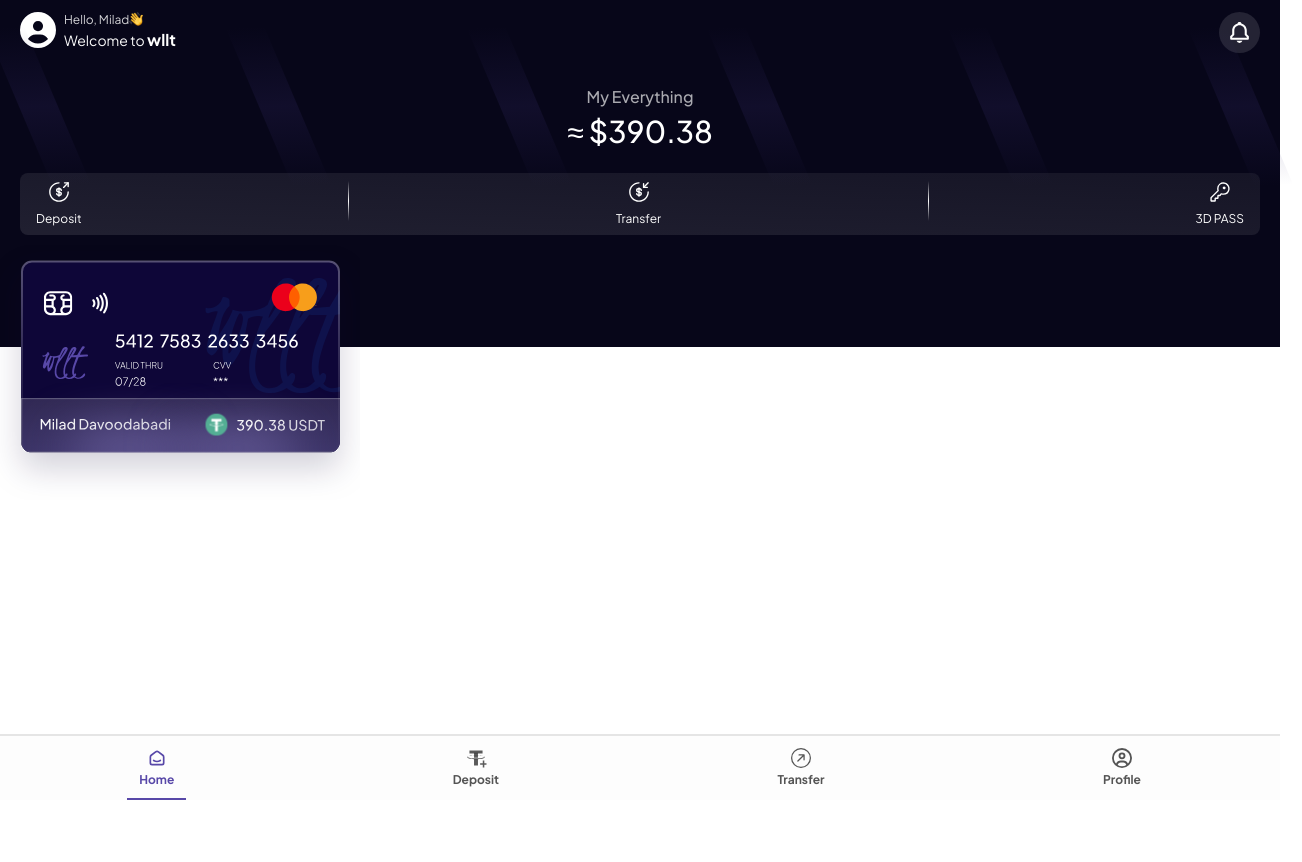
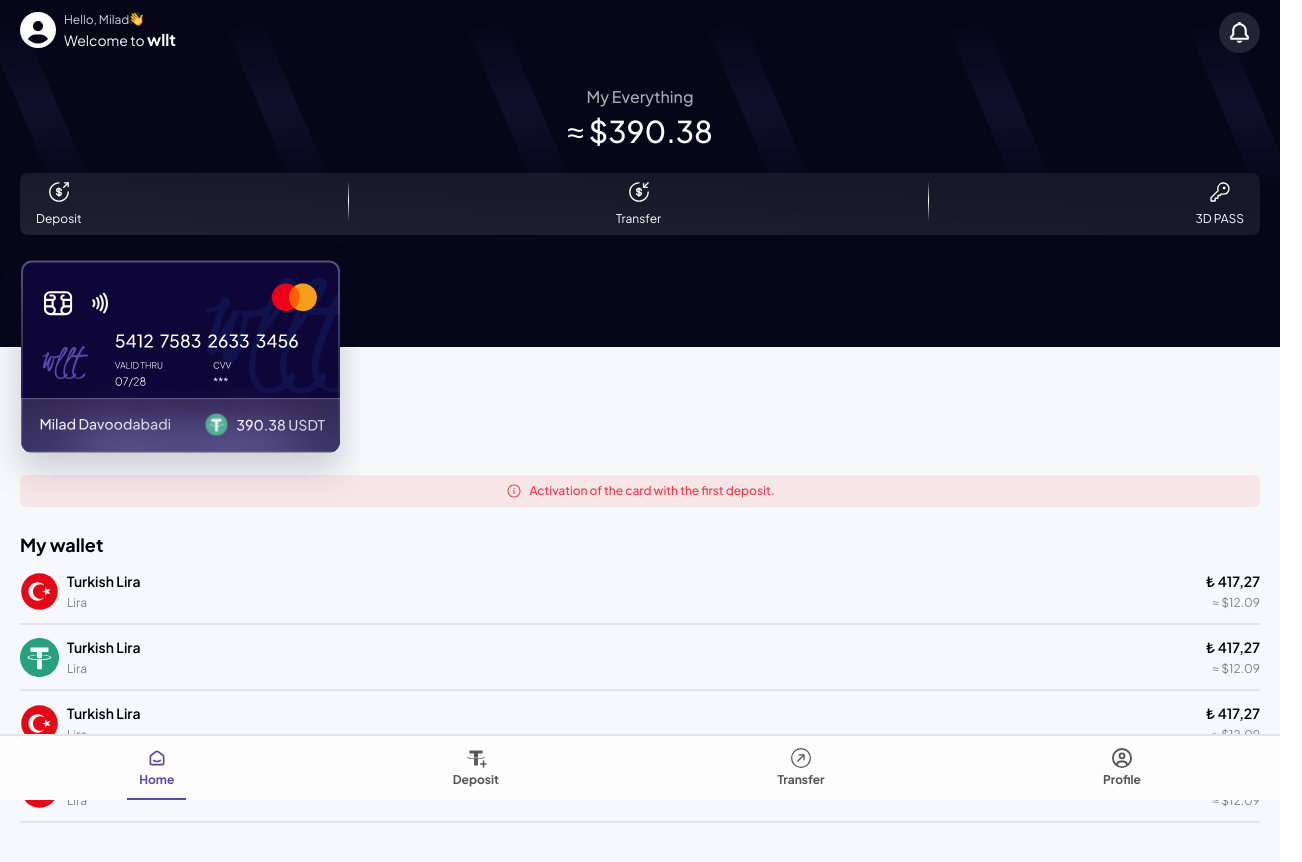
Before and after one commit to sepehrsdgh/mastercard, a Next.js app: page /main/home in a window 1280 px wide. Shown: the top 862 px of the page, 1302 px wide, since content can reach past the window. Before the commit the page ends 800 px from the top, so only its background shows below. Built offline with nearby package versions, Linux system fonts and the light colour scheme.

Commit message:
Home page UI done

```diff
--- a/app/main/home/page.jsx
+++ b/app/main/home/page.jsx
@@ -1,9 +1,129 @@
 import React from "react";
 import { FaCircleUser } from "react-icons/fa6";
 import { BiBell } from "react-icons/bi";
+import { LiaInfoCircleSolid } from "react-icons/lia";
 import { Deposit, Mastercard, Transfer, WavingHandSVG } from "./svgs";
 import { VscKey } from "react-icons/vsc";
+const accounts = [
+  {
+    icon: (
+      <svg
+        width="39"
+        height="39"
+        viewBox="0 0 39 39"
+        fill="none"
+        xmlns="http://www.w3.org/2000/svg"
+      >
+        <path
+          d="M19.5 37.7812C29.5965 37.7812 37.7812 29.5965 37.7812 19.5C37.7812 9.40354 29.5965 1.21875 19.5 1.21875C9.40354 1.21875 1.21875 9.40354 1.21875 19.5C1.21875 29.5965 9.40354 37.7812 19.5 37.7812Z"
+          fill="#E30917"
+        />
+        <path
+          d="M25.1672 23.7656L25.2281 20.475L21.9375 19.5L25.2281 18.525L25.1672 15.2344L27.1781 17.8547L30.4688 16.8797L28.4578 19.5L30.4688 22.1203L27.1781 21.1453L25.1672 23.7656Z"
+          fill="white"
+        />
+        <path
+          d="M20.2313 26.8125C16.2094 26.8125 12.9797 23.5219 12.9797 19.5C12.9797 15.4781 16.2094 12.1875 20.2313 12.1875C21.7547 12.1875 23.1562 12.675 24.375 13.4672C22.7297 11.5781 20.2922 10.3594 17.55 10.3594C12.5531 10.3594 8.53125 14.4422 8.53125 19.5C8.53125 24.5578 12.5531 28.6406 17.55 28.6406C20.2922 28.6406 22.7297 27.4219 24.375 25.5328C23.2172 26.325 21.8156 26.8125 20.2313 26.8125Z"
+          fill="white"
+        />
+      </svg>
+    ),
+    title: "Turkish Lira",
+    currency: "Lira",
+    currencySymbol: "₺",
+    amount: "417,27",
+  },
+  {
+    icon: (
+      <svg
+        width="39"
+        height="39"
+        viewBox="0 0 39 39"
+        fill="none"
+        xmlns="http://www.w3.org/2000/svg"
+      >
+        <g clipPath="url(#clip0_129_686)">
+          <path
+            d="M19.5 39C30.2696 39 39 30.2696 39 19.5C39 8.73045 30.2696 0 19.5 0C8.73045 0 0 8.73045 0 19.5C0 30.2696 8.73045 39 19.5 39Z"
+            fill="#26A17B"
+          />
+          <path
+            fillRule="evenodd"
+            clipRule="evenodd"
+            d="M21.8425 21.1855V21.1831C21.7085 21.1929 21.0174 21.2343 19.4757 21.2343C18.2448 21.2343 17.3783 21.1977 17.0736 21.1831V21.1868C12.3351 20.9784 8.79825 20.1533 8.79825 19.1661C8.79825 18.1789 12.3351 17.355 17.0736 17.143V20.3653C17.3831 20.3873 18.2704 20.4397 19.4964 20.4397C20.9675 20.4397 21.7048 20.3787 21.8425 20.3665V17.1454C26.5713 17.3562 30.0996 18.1813 30.0996 19.1661C30.0996 20.1533 26.5713 20.9759 21.8425 21.1855ZM21.8425 16.8102V13.9267H28.4408V9.52942H10.4753V13.9267H17.0736V16.809C11.7111 17.0552 7.67822 18.1179 7.67822 19.3903C7.67822 20.6627 11.7111 21.7242 17.0736 21.9716V31.2122H21.8425V21.9692C27.1965 21.723 31.2196 20.6615 31.2196 19.3903C31.2196 18.1192 27.1965 17.0576 21.8425 16.8102Z"
+            fill="white"
+          />
+        </g>
+        <defs>
+          <clipPath id="clip0_129_686">
+            <rect width="39" height="39" fill="white" />
+          </clipPath>
+        </defs>
+      </svg>
+    ),
+    title: "Turkish Lira",
+    currency: "Lira",
+    currencySymbol: "₺",
+    amount: "417,27",
+  },
+  {
+    icon: (
+      <svg
+        width="39"
+        height="39"
+        viewBox="0 0 39 39"
+        fill="none"
+        xmlns="http://www.w3.org/2000/svg"
+      >
+        <path
+          d="M19.5 37.7812C29.5965 37.7812 37.7812 29.5965 37.7812 19.5C37.7812 9.40354 29.5965 1.21875 19.5 1.21875C9.40354 1.21875 1.21875 9.40354 1.21875 19.5C1.21875 29.5965 9.40354 37.7812 19.5 37.7812Z"
+          fill="#E30917"
+        />
+        <path
+          d="M25.1672 23.7656L25.2281 20.475L21.9375 19.5L25.2281 18.525L25.1672 15.2344L27.1781 17.8547L30.4688 16.8797L28.4578 19.5L30.4688 22.1203L27.1781 21.1453L25.1672 23.7656Z"
+          fill="white"
+        />
+        <path
+          d="M20.2313 26.8125C16.2094 26.8125 12.9797 23.5219 12.9797 19.5C12.9797 15.4781 16.2094 12.1875 20.2313 12.1875C21.7547 12.1875 23.1562 12.675 24.375 13.4672C22.7297 11.5781 20.2922 10.3594 17.55 10.3594C12.5531 10.3594 8.53125 14.4422 8.53125 19.5C8.53125 24.5578 12.5531 28.6406 17.55 28.6406C20.2922 28.6406 22.7297 27.4219 24.375 25.5328C23.2172 26.325 21.8156 26.8125 20.2313 26.8125Z"
+          fill="white"
+        />
+      </svg>
+    ),
+    title: "Turkish Lira",
+    currency: "Lira",
+    currencySymbol: "₺",
+    amount: "417,27",
+  }, {
+    icon: (
+      <svg
+        width="39"
+        height="39"
+        viewBox="0 0 39 39"
+        fill="none"
+        xmlns="http://www.w3.org/2000/svg"
+      >
+        <path
+          d="M19.5 37.7812C29.5965 37.7812 37.7812 29.5965 37.7812 19.5C37.7812 9.40354 29.5965 1.21875 19.5 1.21875C9.40354 1.21875 1.21875 9.40354 1.21875 19.5C1.21875 29.5965 9.40354 37.7812 19.5 37.7812Z"
+          fill="#E30917"
+        />
+        <path
+          d="M25.1672 23.7656L25.2281 20.475L21.9375 19.5L25.2281 18.525L25.1672 15.2344L27.1781 17.8547L30.4688 16.8797L28.4578 19.5L30.4688 22.1203L27.1781 21.1453L25.1672 23.7656Z"
+          fill="white"
+        />
+        <path
+          d="M20.2313 26.8125C16.2094 26.8125 12.9797 23.5219 12.9797 19.5C12.9797 15.4781 16.2094 12.1875 20.2313 12.1875C21.7547 12.1875 23.1562 12.675 24.375 13.4672C22.7297 11.5781 20.2922 10.3594 17.55 10.3594C12.5531 10.3594 8.53125 14.4422 8.53125 19.5C8.53125 24.5578 12.5531 28.6406 17.55 28.6406C20.2922 28.6406 22.7297 27.4219 24.375 25.5328C23.2172 26.325 21.8156 26.8125 20.2313 26.8125Z"
+          fill="white"
+        />
+      </svg>
+    ),
+    title: "Turkish Lira",
+    currency: "Lira",
+    currencySymbol: "₺",
+    amount: "417,27",
+  },
+];
 function Home() {
+  const tetherRate = 0.029
   return (
     <>
       <div className="bg-[#070619] px-5 pt-3 pb-28 text-white relative">
@@ -53,6 +173,34 @@
           <Mastercard />
         </div>
       </div>
+      {/* body */}
+      <div className="mt-32 pb-32 px-5">
+        <div className="bg-[#FF808026] text-[#F2354A] rounded-md py-2 flex items-center justify-center gap-x-2">
+          <LiaInfoCircleSolid size={16} />
+          <div className="text-xs font-medium">
+            Activation of the card with the first deposit.
+          </div>
+        </div>
+
+        <div className="mt-6">
+          <h6 className="font-bold text-lg">My wallet</h6>
+          {accounts.map((account, i) => (
+            <div key={i} className="flex items-center py-3 border-b-2 border-b-[#E5E5E5] justify-between">
+              <div className="flex items-center gap-x-2">
+                {account.icon}
+                <div className="flex flex-col gap-y-1">
+                  <div className="text-sm font-semibold">{account.title}</div>
+                  <div className="text-xs font-normal text-[#808080]">{account.currency}</div>
+                </div>
+              </div>
+              <div className="flex flex-col gap-y-1 items-end">
+                <div className="text-sm font-semibold">{account.currencySymbol}{" "}{account.amount}</div>
+                <div className="text-xs font-normal text-[#808080]">≈ ${parseFloat(parseFloat(account.amount)*tetherRate).toFixed(2)}</div>
+              </div>
+            </div>
+          ))}
+        </div>
+      </div>
     </>
   );
 }
@@ -61,7 +209,7 @@
 
 function BGPattern() {
   return (
-    <div className="absolute flex justify-between right-5 left-5 top-0 z-0">
+    <div className="absolute flex justify-between right-0 left-0 px-5 top-0 z-0 overflow-clip">
       <div
         className="w-[38px] h-[215.35px]"
         style={{
```
